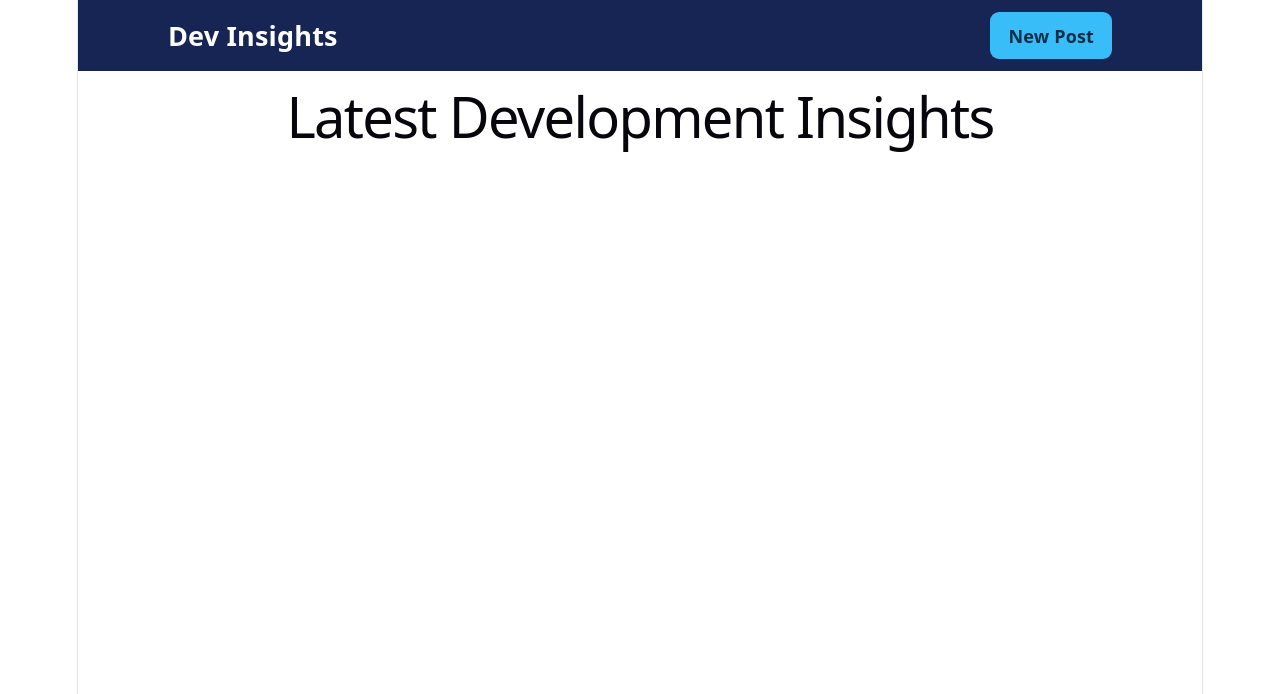
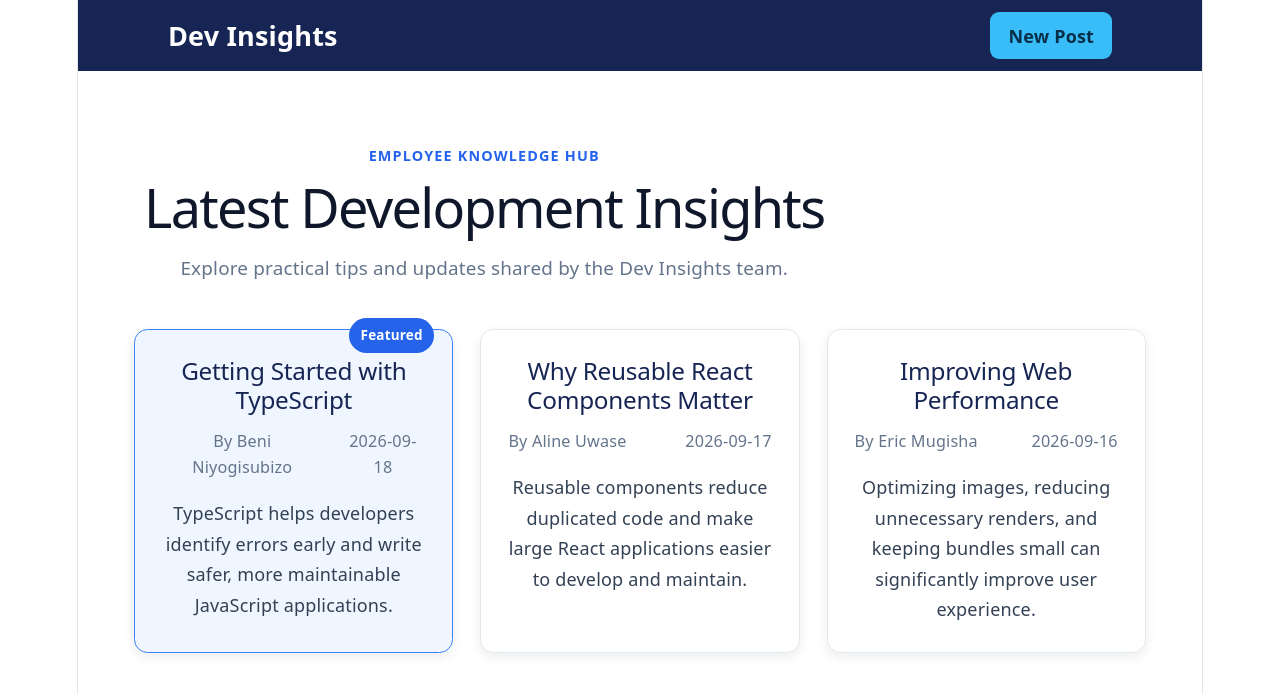
Before and after one commit to Beni-niyogisubizo/dev-insights-mini-blog, a React (Vite) app: page / in a window 1280 px wide. Shown: the top 694 px of the page. Built offline with nearby package versions, Linux system fonts and the light colour scheme.

Commit message:
Add typed PostList and display sample posts

```diff
--- a/src/App.tsx
+++ b/src/App.tsx
@@ -1,12 +1,12 @@
 import Header from './components/Header'
+import PostList from './components/PostList'
 
 function App() {
   return (
     <>
       <Header />
-
       <main>
-        <h1>Latest Development Insights</h1>
+        <PostList />
       </main>
     </>
   )
--- /dev/null
+++ b/src/components/PostList.tsx
@@ -0,0 +1,52 @@
+import Post from './Post'
+import type { Post as PostType } from '../types/Post'
+import '../styles/PostList.css'
+
+const posts: PostType[] = [
+  {
+    id: 1,
+    title: 'Getting Started with TypeScript',
+    author: 'Beni Niyogisubizo',
+    content:
+      'TypeScript helps developers identify errors early and write safer, more maintainable JavaScript applications.',
+    date: '2026-09-18',
+  },
+  {
+    id: 2,
+    title: 'Why Reusable React Components Matter',
+    author: 'Aline Uwase',
+    content:
+      'Reusable components reduce duplicated code and make large React applications easier to develop and maintain.',
+    date: '2026-09-17',
+  },
+  {
+    id: 3,
+    title: 'Improving Web Performance',
+    author: 'Eric Mugisha',
+    content:
+      'Optimizing images, reducing unnecessary renders, and keeping bundles small can significantly improve user experience.',
+    date: '2026-09-16',
+  },
+]
+
+function PostList() {
+  return (
+    <section className="post-list-section">
+      <div className="section-heading">
+        <p className="section-label">Employee knowledge hub</p>
+        <h1>Latest Development Insights</h1>
+        <p>
+          Explore practical tips and updates shared by the Dev Insights team.
+        </p>
+      </div>
+
+      <div className="post-grid">
+        {posts.map((post) => (
+          <Post key={post.id} post={post} />
+        ))}
+      </div>
+    </section>
+  )
+}
+
+export default PostList
--- /dev/null
+++ b/src/styles/PostList.css
@@ -0,0 +1,45 @@
+.post-list-section {
+  width: min(1100px, 90%);
+  margin: 0 auto;
+  padding: 4rem 0;
+}
+
+.section-heading {
+  max-width: 700px;
+  margin-bottom: 2.5rem;
+}
+
+.section-heading h1 {
+  margin: 0.4rem 0 0.75rem;
+  color: #0f172a;
+  font-size: clamp(2rem, 5vw, 3rem);
+  line-height: 1.15;
+}
+
+.section-heading > p:last-child {
+  margin: 0;
+  color: #64748b;
+  font-size: 1.05rem;
+  line-height: 1.7;
+}
+
+.section-label {
+  margin: 0;
+  color: #2563eb;
+  font-size: 0.8rem;
+  font-weight: 700;
+  letter-spacing: 0.08em;
+  text-transform: uppercase;
+}
+
+.post-grid {
+  display: grid;
+  grid-template-columns: repeat(3, 1fr);
+  gap: 1.5rem;
+}
+
+@media (max-width: 800px) {
+  .post-grid {
+    grid-template-columns: 1fr;
+  }
+}
```
